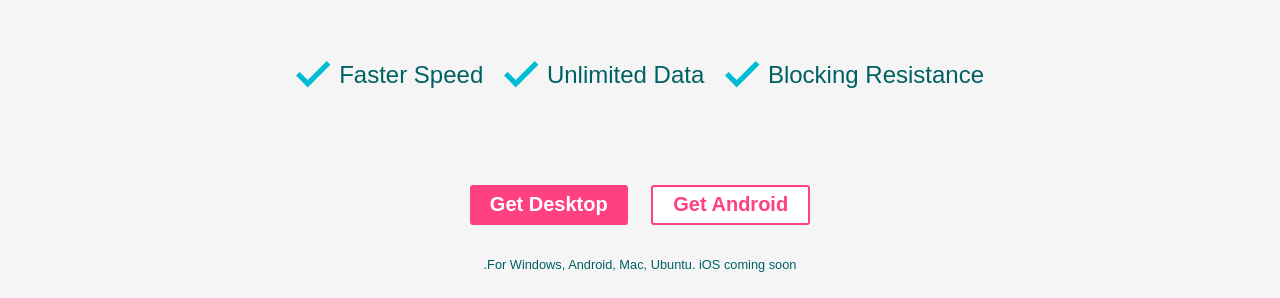
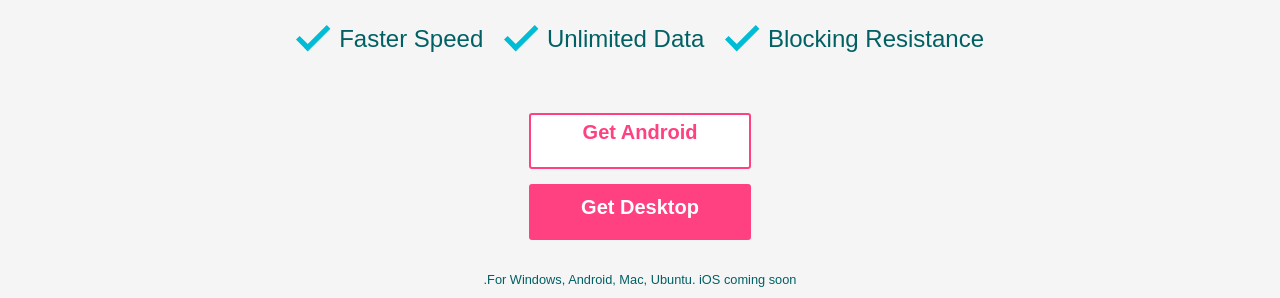
Before and after one commit to getlantern/www, a plain HTML site: page getlantern.org/build/index.html in a window 1280 px wide. Shown: the part 463-761 px from the top of the page. Drawn offline with Linux system fonts and the light colour scheme; no server answers; a web font is replaced by a local one.

```diff
--- a/getlantern.org/build/static/css/main.css
+++ b/getlantern.org/build/static/css/main.css
@@ -172,7 +172,7 @@
 }
 ul.why-download {
     list-style: none;
-    margin: 4rem auto;
+    margin: 1.75rem auto;
     padding: 0;
     display: inline-block;
     text-align: center;
@@ -202,12 +202,13 @@
     direction: rtl;
 }
 .download-buttons a {
-    display: inline-block;
+    display: block;
     float: none;
-    margin: 0 .6rem;
-    vertical-align: top;
-    height: 40px;
-    padding-top: 8px;
+    margin: auto;
+    vertical-align: middle;
+    height: 56px;
+    width: 222px;
+    padding-top: 12px;
     font-size: 1.25rem;
 }
 a.get-android {
@@ -221,6 +222,10 @@
     color: #da205f;
     border-color: #da205f;
 }
+#download-button {
+    margin-top: 15px;
+}
+
 .download-buttons > span {
     display: block;
     color: #006064;
--- a/getlantern.org/build/static/locale/lang-en_US.json
+++ b/getlantern.org/build/static/locale/lang-en_US.json
@@ -23,7 +23,7 @@
   "FEATURE_4": "Secure",
   "FEATURE_1_DETAIL": "Lantern delivers fast access to the open Internet",
   "FEATURE_2_DETAIL": "Just download, install, and start browsing and using apps!",
-  "FEATURE_3_DETAIL": "Lantern uses a variety of techniques to stay unblocked",
+  "FEATURE_3_DETAIL": "Lantern uses a variety of tecniques to stay unblocked",
   "FEATURE_4_DETAIL": "Lantern encrypts all of your traffic to blocked sites",
   "JUST_RELAX": "Just relax and let Lantern Pro get you the best Internet connection possible.",
   "REASON_1": "Faster Speed:",
--- a/getlantern.org/static/css/main.css
+++ b/getlantern.org/static/css/main.css
@@ -172,7 +172,7 @@
 }
 ul.why-download {
     list-style: none;
-    margin: 4rem auto;
+    margin: 1.75rem auto;
     padding: 0;
     display: inline-block;
     text-align: center;
@@ -202,12 +202,13 @@
     direction: rtl;
 }
 .download-buttons a {
-    display: inline-block;
+    display: block;
     float: none;
-    margin: 0 .6rem;
-    vertical-align: top;
-    height: 40px;
-    padding-top: 8px;
+    margin: auto;
+    vertical-align: middle;
+    height: 56px;
+    width: 222px;
+    padding-top: 13px;
     font-size: 1.25rem;
 }
 a.get-android {
@@ -215,12 +216,16 @@
     background: #fff;
     border-radius: 3px;
     border: 2px solid #ff4081;
-    padding-top: 6px;
+    padding-top: 10px;
 }
 a.get-android:hover {
     color: #da205f;
     border-color: #da205f;
 }
+#download-button {
+    margin-top: 15px;
+}
+
 .download-buttons > span {
     display: block;
     color: #006064;
```
Also changed, not shown: getlantern.org/static/images/cover_img.svg.
